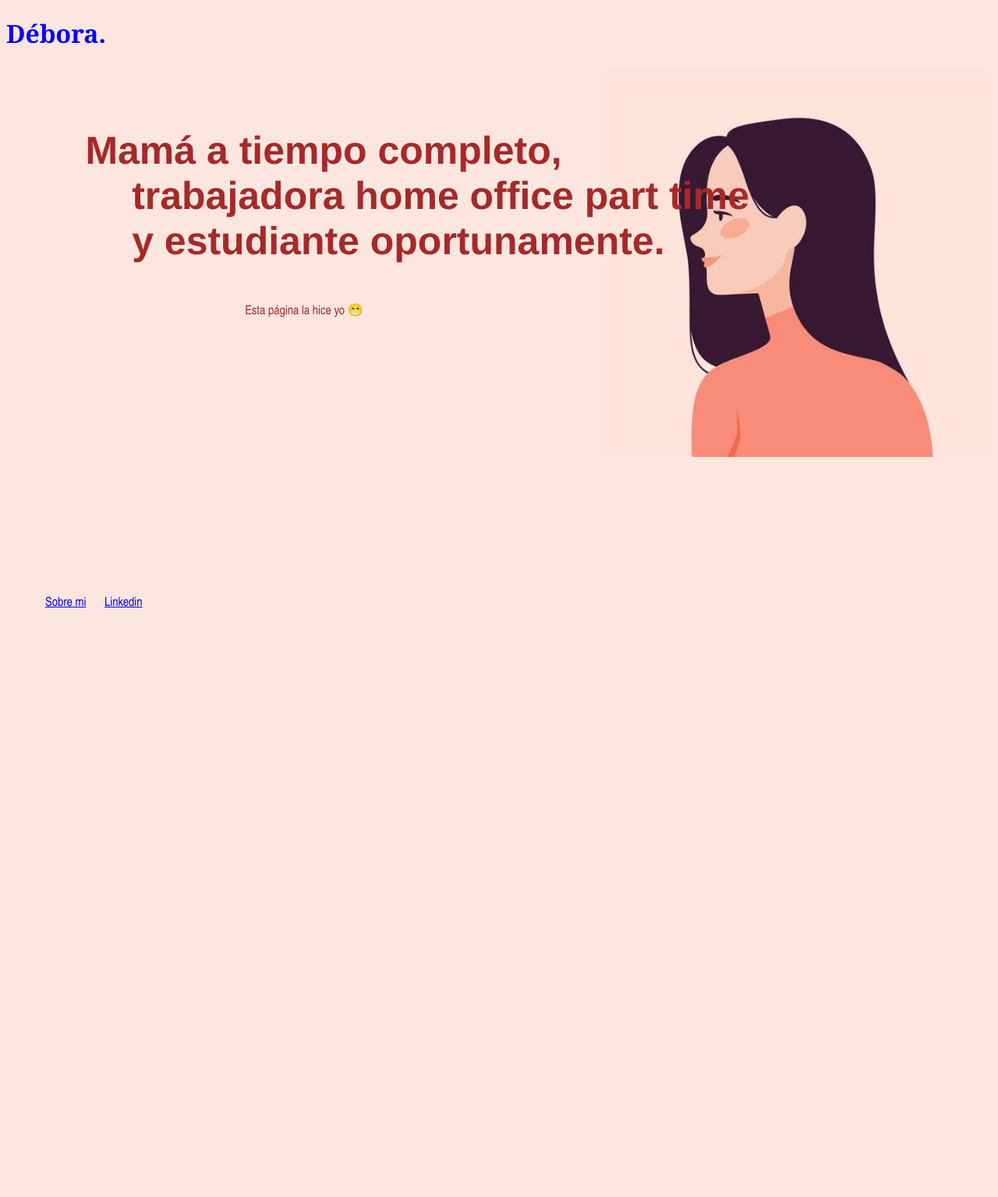
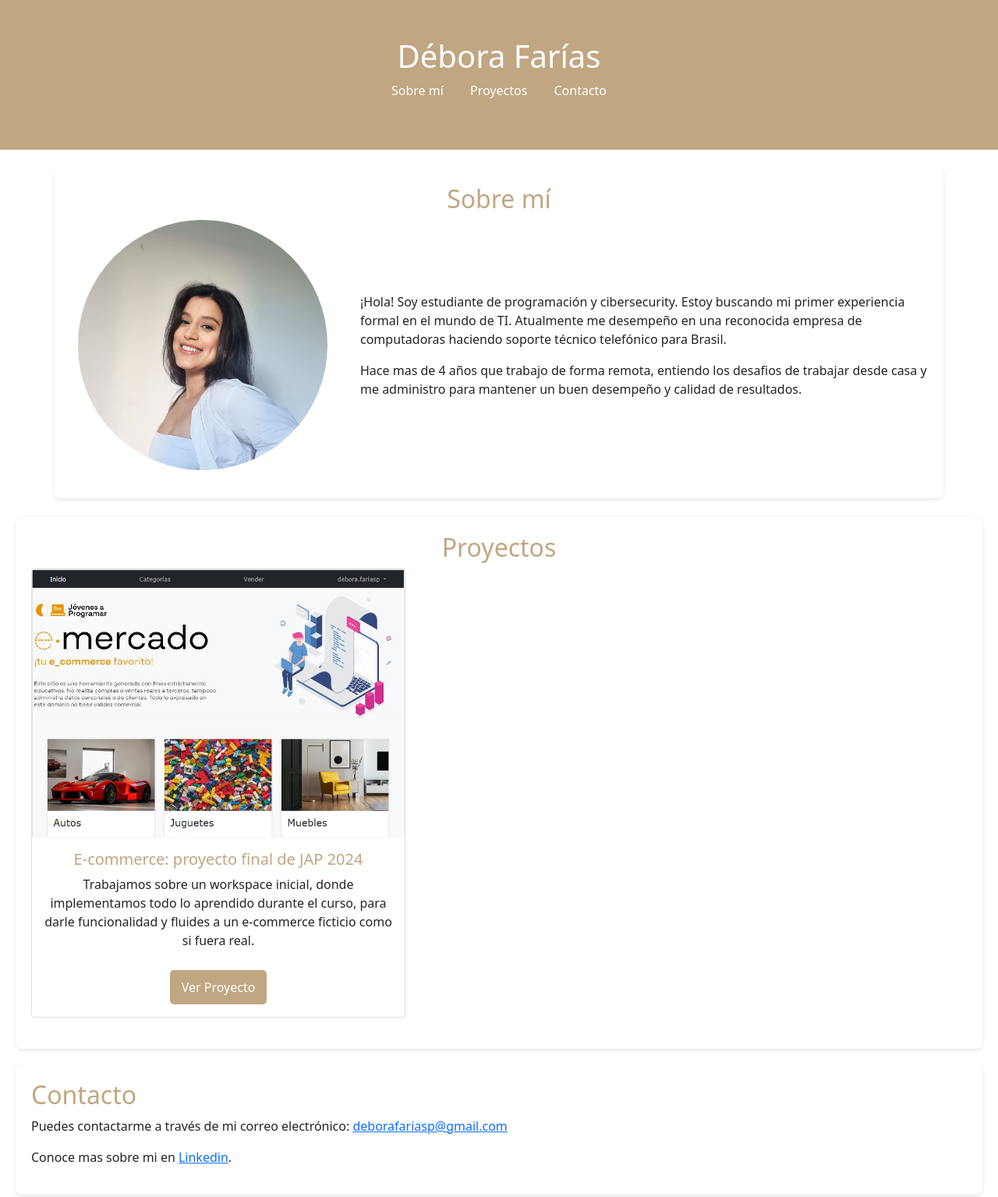
Before and after one commit to deborafarias/deborafarias.github.io, a plain HTML site: page index.html in a window 1280 px wide. Shown: the whole page at 78% size. Before the commit the page ends 800 px from the top, so only its background shows below. Drawn offline with nearby package versions, Linux system fonts and the light colour scheme.

Commit message:
actualización

```diff
--- a/index.html
+++ b/index.html
@@ -5,18 +5,52 @@
     <meta name="viewport" content="width=device-width, initial-scale=1.0">
     <title>Débora Farías</title>
     <link rel="stylesheet" href="style.css">
+    <link href="https://cdn.jsdelivr.net/npm/bootstrap@5.0.2/dist/css/bootstrap.min.css" rel="stylesheet" integrity="sha384-EVSTQN3/azprG1Anm3QDgpJLIm9Nao0Yz1ztcQTwFspd3yD65VohhpuuCOmLASjC" crossorigin="anonymous">
 </head>
 <body>
-    <h1>Débora.</h1>
-    <img src="chica.jpg" alt="caricatura">
+  <header class="py-5">
+      <h1>Débora Farías</h1>
+      <nav>
+          <ul>
+              <li><a href="#sobre-mi">Sobre mí</a></li>
+              <li><a href="#proyectos">Proyectos</a></li>
+              <li><a href="#contacto">Contacto</a></li>
+          </ul>
+      </nav>
+  </header>
 
-    <h2><pre class="centro">Mamá a tiempo completo,
-        trabajadora home office part time
-        y estudiante oportunamente.</pre></h2>
-    <p id="yep">Esta página la hice yo &#128513</p>
-    <ul id="menu">
-        <li class="menu"><a href="sobremi.html">Sobre mi</a></li>
-        <li class="menu"><a href="https://www.linkedin.com/in/d%C3%A9bora-far%C3%ADas-103b51159/">Linkedin</a></li>
-    </ul>
+  <section id="sobre-mi" class="container my-4">
+      <h2 class="text-center">Sobre mí</h2>
+      <div class="row align-items-center">
+        <div class="col-md-4 text-center">
+            <img src="img/profile.jpeg" alt="Débora-Farias" class="img-fluid rounded-circle mb-3" style="width: 90%;">
+        </div>
+        <div class="col-md-8">
+            <p>¡Hola! Soy estudiante de programación y cibersecurity. Estoy buscando mi primer experiencia formal en el mundo de TI. Atualmente me desempeño en una reconocida empresa de computadoras haciendo soporte técnico telefónico para Brasil.</p>
+            <p>Hace mas de 4 años que trabajo de forma remota, entiendo los desafios de trabajar desde casa y me administro para mantener un buen desempeño y calidad de resultados.</p>
+        </div>
+      </div>
+
+  </section>
+
+  <section id="proyectos">
+      <h2 class="text-center">Proyectos</h2>
+      <div class="proyecto text-center">
+        <div class="card" style="width: 40%;">
+            <img class="card-img-top" src="img/PROYECTO1.jpg" alt="E-commerce">
+            <div class="card-body">
+              <h5 class="card-title">E-commerce: proyecto final de JAP 2024</h5>
+              <p class="card-text">Trabajamos sobre un workspace inicial, donde implementamos todo lo aprendido durante el curso, para darle funcionalidad y fluides a un e-commerce ficticio como si fuera real.</p>
+              <a href="https://gulnaranocetti.github.io/workspace-inicial/" >Ver Proyecto</a>
+            </div>
+          </div>
+  </section>
+
+  <section id="contacto">
+      <h2>Contacto</h2>
+      <p>Puedes contactarme a través de mi correo electrónico: <a href="mailto:deborafariasp@gmail.com">deborafariasp@gmail.com</a></p>
+      <p>Conoce mas sobre mi en <a href="https://www.linkedin.com/in/d%C3%A9bora-far%C3%ADas-103b51159/"> Linkedin</a>.</p>
+  </section>
+
 </body>
 </html>
--- a/style.css
+++ b/style.css
@@ -1,45 +1,63 @@
-h1{
-    font-family: Georgia, 'Times New Roman', Times, serif;
-    color: blue;
-    text-align: left;
+/* styles.css */
+
+body {
+  font-family: Arial, sans-serif;
+  line-height: 1.6;
+  margin: 0;
+  padding: 0;
+  background-color: #f4f4f4;
+  color: #333;
 }
 
-body{
-    color: brown;
-    background-color: rgb(252, 230, 223);
-    font-family: 'Franklin Gothic', 'Arial Narrow', Arial, sans-serif;
+header {
+  background: #c0a681;
+  color: white;
+  padding: 20px 0;
+  text-align: center;
 }
 
-li.menu {
-    display: inline;
-    padding: 0px 10px 0px 10px;
-    color: rgb(27, 168, 27);
-  }
-
-ul#menu {
-    position: fixed;
-    bottom: 0;
-    width: 100%;
-}
-  img{
-    width: 500px;
-    float: right;
-  }
-.centro{
-    font-family: 'Franklin Gothic Medium', 'Arial Narrow', Arial, sans-serif;
-    font-size: 50px;
-    padding: 50px 50px 0px 50px;
-    text-align: center;
-}
-p#yep{
-    text-align: center;
-}
-p.vertical{
-    writing-mode: vertical-lr;
-    padding: 20px 0px 0px 70px;
+nav ul {
+  list-style-type: none;
+  padding: 0;
 }
 
-div{
-    display: flex;
-    padding: 40px;
-    }
+nav ul li {
+  display: inline;
+  margin: 0 15px;
+}
+
+nav ul li a {
+  color: white;
+  text-decoration: none;
+}
+
+section {
+  padding: 20px;
+  margin: 20px;
+  background: white;
+  border-radius: 8px;
+  box-shadow: 0 2px 5px rgba(0, 0, 0, 0.1);
+}
+
+h2, h3, h5 {
+  color: #c0a681;
+}
+
+.proyecto {
+  margin-bottom: 20px;
+}
+
+.proyecto a {
+  display: inline-block;
+  margin-top: 10px;
+  padding: 10px 15px;
+  background: #c0a681;
+  color: white;
+  text-decoration: none;
+  border-radius: 5px;
+  transition: background 0.3s;
+}
+
+.proyecto a:hover {
+  background: #c0a681;
+}
```
Also changed, not shown: anana.html (deleted, +0 -20 lines), maternidad.html (deleted, +0 -21 lines), sobremi.html (deleted, +0 -37 lines), Eden.jpg (deleted), chica.jpg (deleted), img/PROYECTO1.jpg (added), img/profile.jpeg (added).
